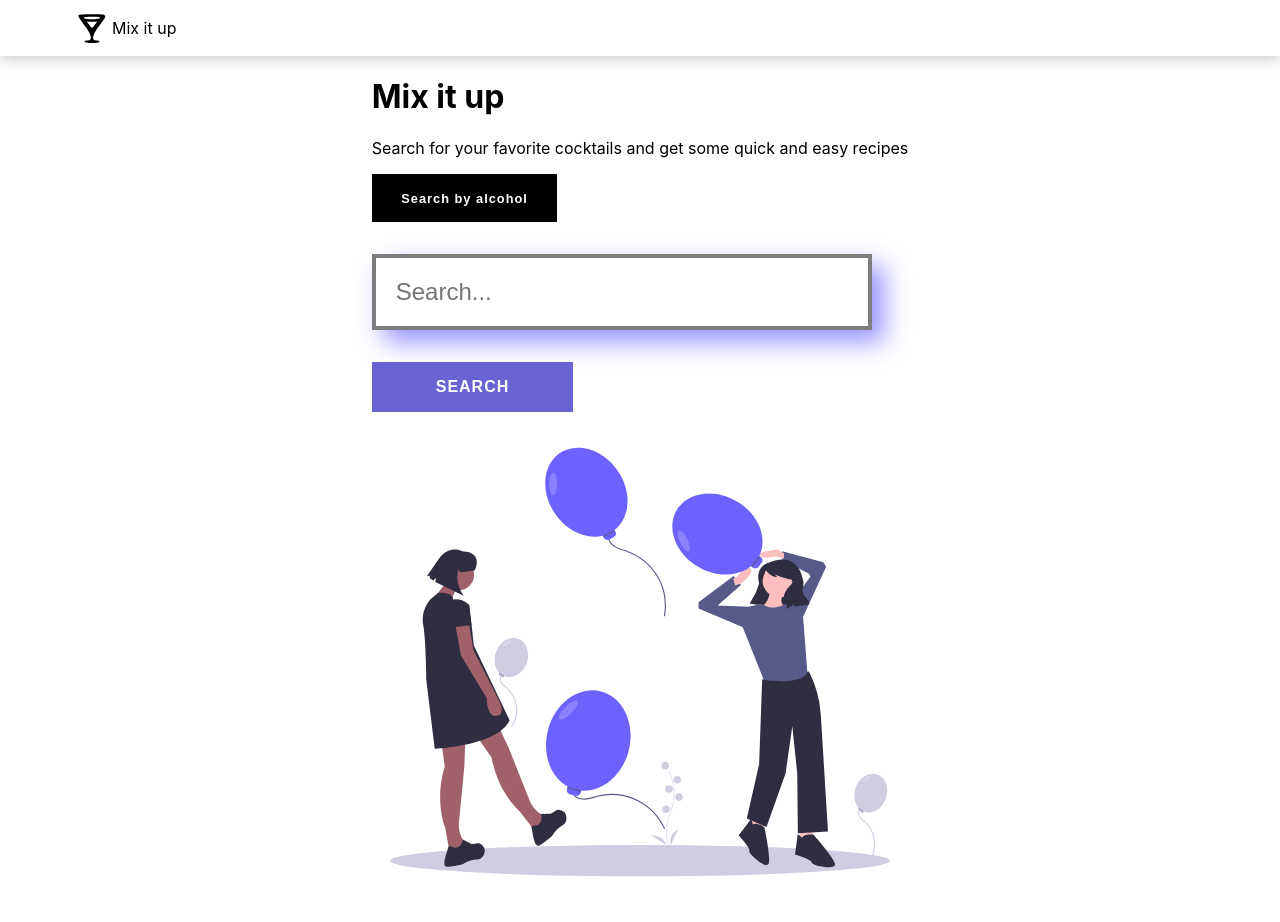
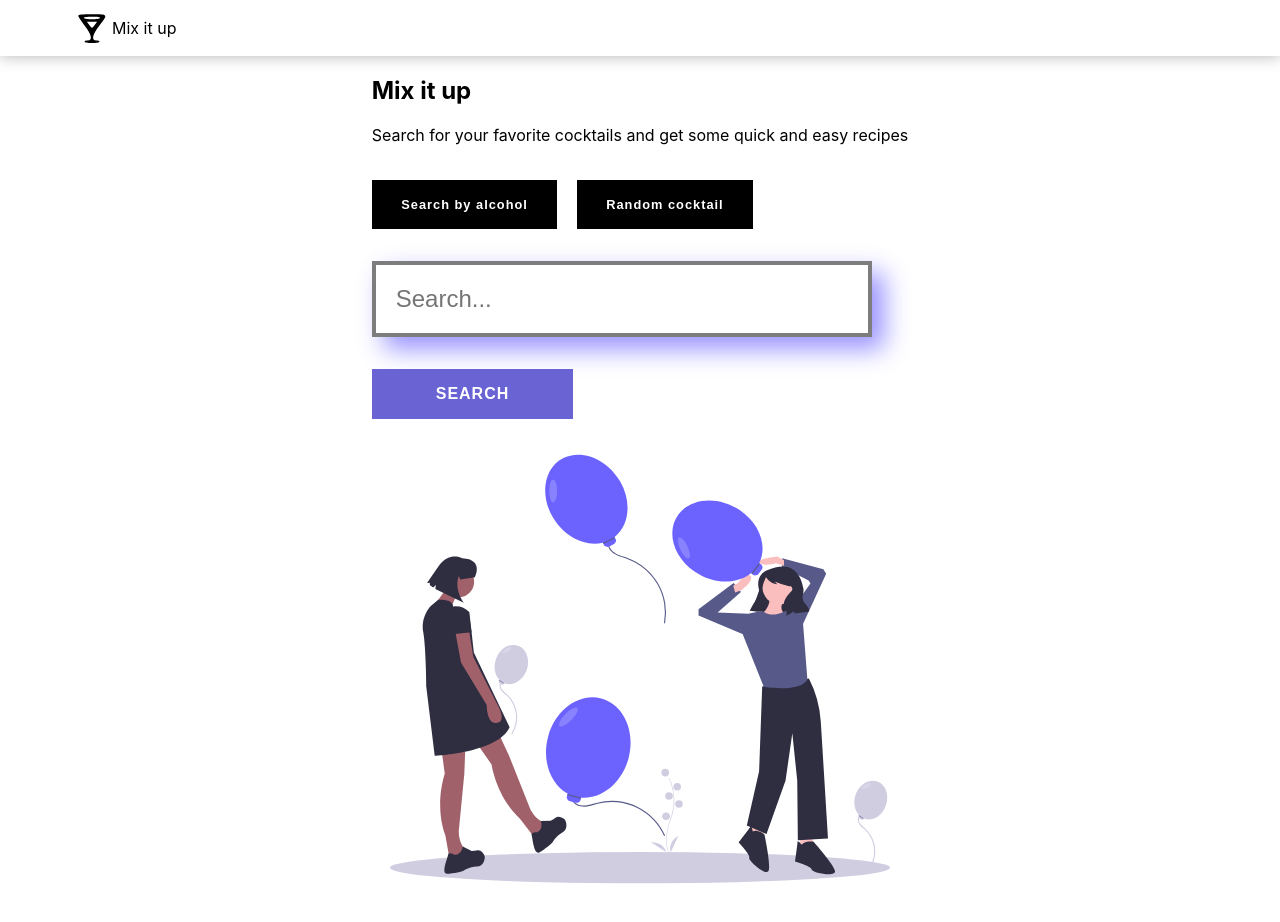
Before and after one commit to JoeVinten/cocktail-maker, a Next.js app: page / in a window 1280 px wide. Built offline with nearby package versions, Linux system fonts and the light colour scheme.

Commit message:
add random cocktail functionality

```diff
--- a/pages/cocktails/[id].js
+++ b/pages/cocktails/[id].js
@@ -10,7 +10,6 @@ export default function Cocktail({ cocktail }) {
   const router = useRouter();
 
   const drink = cocktail[0];
-  console.log(cocktail[0]);
   const drinksIngredients = [];
 
   for (const [key, value] of Object.entries(drink)) {
--- a/pages/index.js
+++ b/pages/index.js
@@ -1,7 +1,7 @@
 import React, { useState } from "react";
 import Image from "next/image";
-
-import { getCocktails } from "../src/helpers/api";
+import Router from "next/router";
+import { getCocktails, getRandom } from "../src/helpers/api";
 
 import TextInput from "../src/components/TextInput";
 import styles from "../styles/Home.module.css";
@@ -36,9 +36,16 @@ export default function Home(props) {
     props.setInputSearch(updateValue);
   };
 
+  const handleRandomCocktail = async () => {
+    const res = await getRandom();
+    if (res === null)
+      setErrors("Looks like we've run into an issue, try again later");
+    Router.push(`/cocktails/${res}`);
+  };
+
   return (
-    <>
-      <div className={styles.container}>
+    <main>
+      <section className={styles.container}>
         <div className={styles.textArea}>
           <h1>Mix it up</h1>
           <p>
@@ -48,6 +55,9 @@ export default function Home(props) {
           <Button secondary onClick={handleSearchSwitch}>
             Search by{" "}
             {props.inputSearch === "cocktail" ? "alcohol" : "cocktail"}
+          </Button>
+          <Button secondary onClick={handleRandomCocktail}>
+            Random cocktail
           </Button>
           <form onSubmit={handleSubmit}>
             <TextInput
@@ -69,7 +79,7 @@ export default function Home(props) {
             height={500}
           />
         </div>
-      </div>
+      </section>
 
       {props.cocktails && (
         <section className={styles.cocktails}>
@@ -85,7 +95,7 @@ export default function Home(props) {
           ))}
         </section>
       )}
-    </>
+    </main>
   );
 }
 
--- a/src/helpers/api.js
+++ b/src/helpers/api.js
@@ -26,4 +26,17 @@ const getCocktailsById = async (id) => {
   }
 };
 
-export { getCocktails, getCocktailsById };
+const getRandom = async () => {
+  try {
+    const response = await fetch(
+      "https://www.thecocktaildb.com/api/json/v1/1/random.php"
+    );
+    const data = await response.json();
+    const cocktail = data.drinks;
+    return cocktail[0].idDrink;
+  } catch (err) {
+    console.error(err);
+  }
+};
+
+export { getCocktails, getCocktailsById, getRandom };
--- a/styles/Button.module.css
+++ b/styles/Button.module.css
@@ -45,6 +45,7 @@
   font-weight: 600;
   letter-spacing: 1px;
   cursor: pointer;
+  margin: 1.5em 1.5em 0 0;
 }
 
 .secondary:hover {
```
